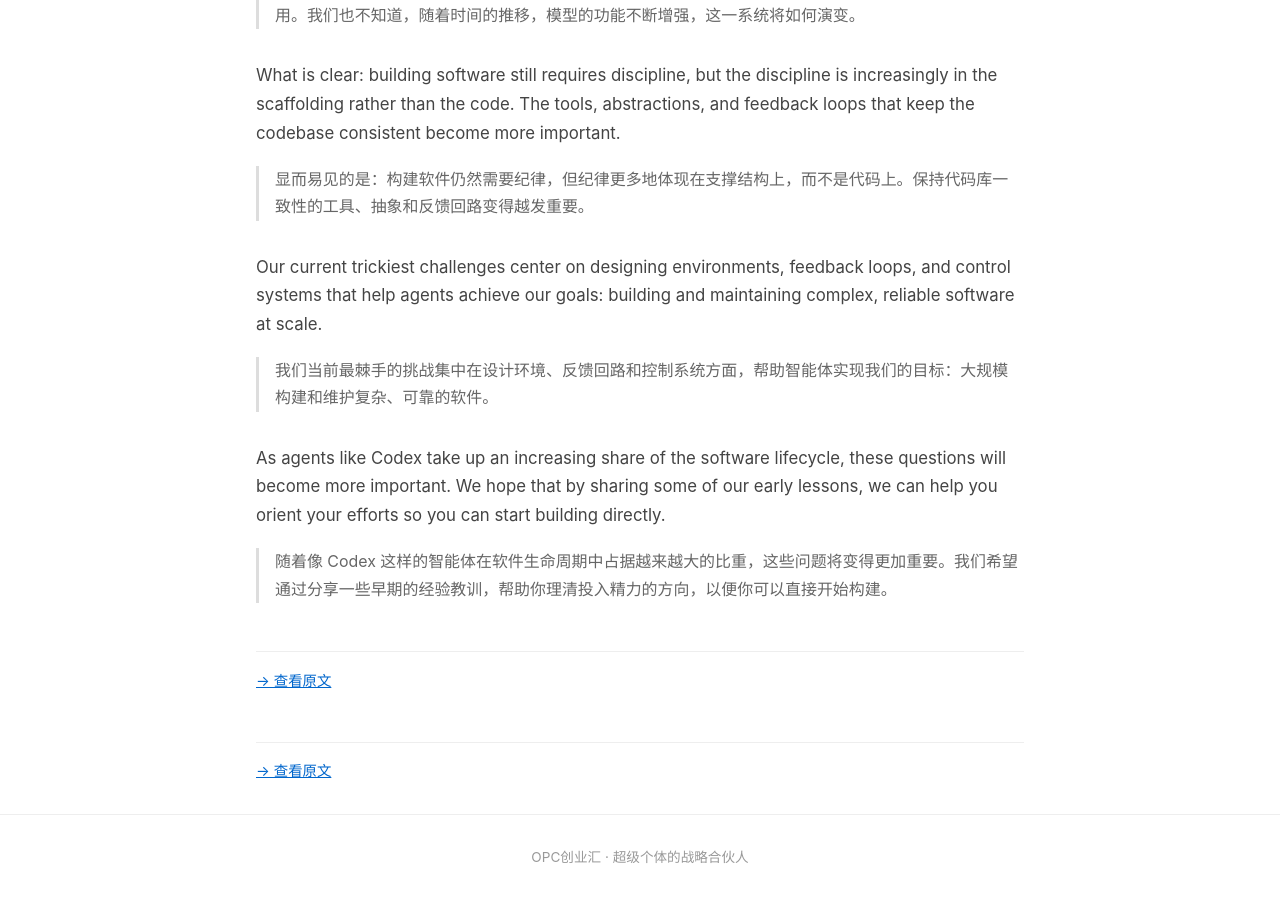
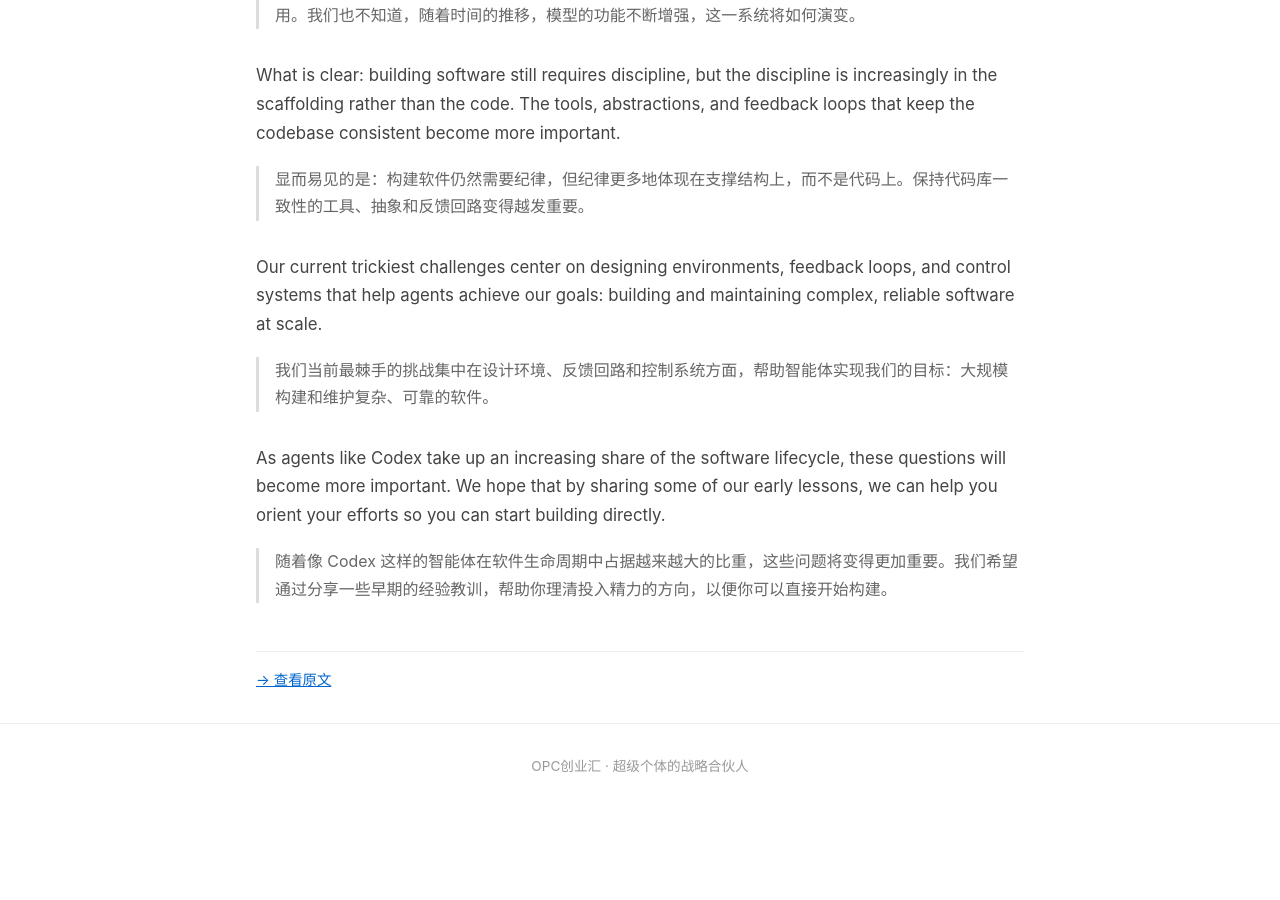
Before and after one commit to Caro-Li-C/opcstartup-site, a Jekyll site: the page built from _posts/2026-06-05-codex-agentic-world.md, in a window 1280 px wide and 900 px high, scrolled down 18130 px. Built offline with Jekyll 4.4.1, drawn with Linux system fonts in a browser that asks for light colours; after the commit the page ends 18939 px from its top, so only the background shows below that.

Commit message:
Update 2026-06-05-codex-agentic-world.md

```diff
--- a/_posts/2026-06-05-codex-agentic-world.md
+++ b/_posts/2026-06-05-codex-agentic-world.md
@@ -501,7 +501,3 @@ source: "公众号OPC创业汇"
 <p class="en-text">As agents like Codex take up an increasing share of the software lifecycle, these questions will become more important. We hope that by sharing some of our early lessons, we can help you orient your efforts so you can start building directly.</p>
 <p class="zh-text">随着像 Codex 这样的智能体在软件生命周期中占据越来越大的比重，这些问题将变得更加重要。我们希望通过分享一些早期的经验教训，帮助你理清投入精力的方向，以便你可以直接开始构建。</p>
 </div>
-
-<div class="post-source">
-<a href="https://openai.com/index/engineering-codex-agentic-world" target="_blank">→ 查看原文</a>
-</div>
```
